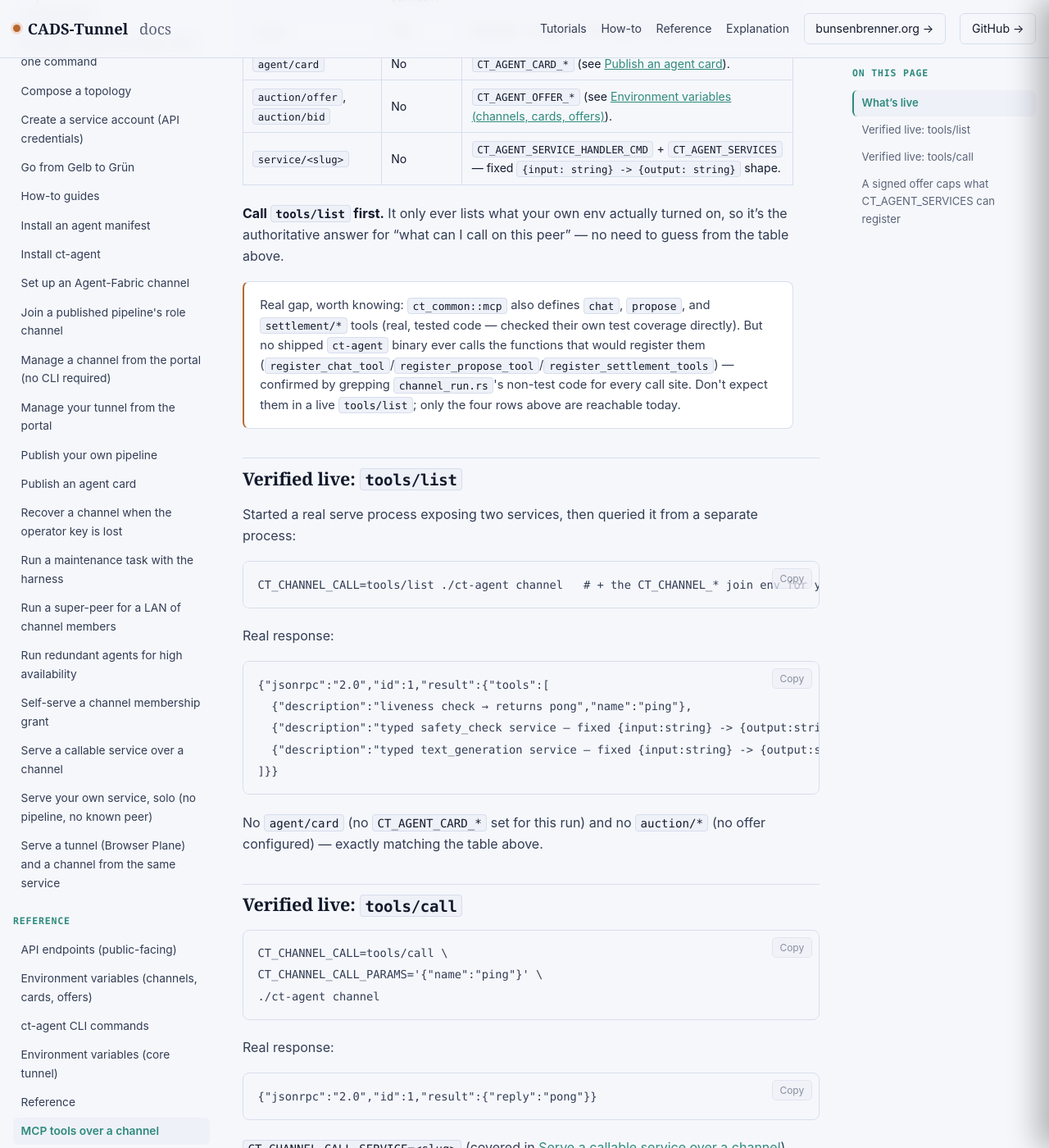
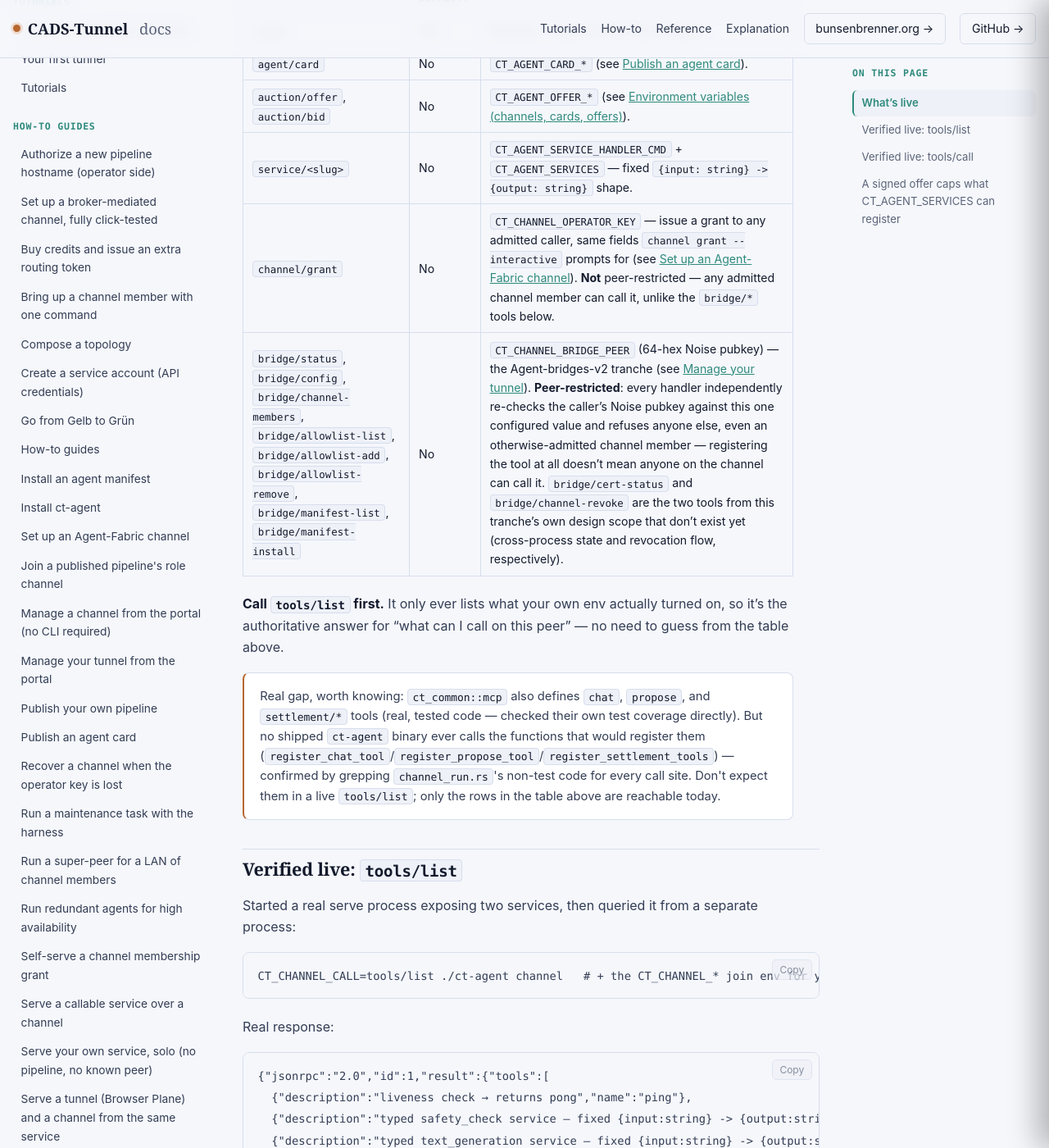
Before and after one commit to scimbe/CADS-Tunnel-docs, a Jekyll site: the page built from _reference/mcp-tools.md, in a window 1280 px wide and 1400 px high, scrolled down 422 px. Shown: the whole window at 82% size. Built offline with Jekyll 4.4.1, drawn with Linux system fonts in a browser that asks for light colours.

Commit message:
reference: document channel/grant and the bridge/* MCP tools (#29)
Real gap in the MCP tools reference: this page's "What's live" table
predates both channel/grant (2026-09-01) and the whole Agent-bridges-v2
bridge/* tranche (2026-09-02), both real, already-shipped, callable
tools -- neither was listed anywhere on the site's MCP reference.

Documents the real gating difference between the two: channel/grant
(CT_CHANNEL_OPERATOR_KEY) is callable by any admitted channel member;
the bridge/* tools (CT_CHANNEL_BRIDGE_PEER) independently re-check the
caller's Noise pubkey per-call and refuse anyone else, even an
otherwise-admitted member -- source-confirmed against
register_bridge_tools/register_grant_tool in service_calls.rs. Also
names the two bridge tools that don't exist yet (cert-status,
channel-revoke) per that module's own doc comment, and fixed the
now-stale "only the four rows above" callout the new rows outdated.

Co-authored-by: scimbe <becke@vps-1779cd55.vps.ovh.net>

```diff
--- a/_reference/mcp-tools.md
+++ b/_reference/mcp-tools.md
@@ -20,6 +20,8 @@ This page is what's actually reachable, driven entirely by which env vars you se
 | `agent/card` | No | `CT_AGENT_CARD_*` (see [Publish an agent card]({{ '/how-to/publish-an-agent-card/' | relative_url }})). |
 | `auction/offer`, `auction/bid` | No | `CT_AGENT_OFFER_*` (see [Environment variables (channels, cards, offers)]({{ '/reference/channel-environment-variables/' | relative_url }})). |
 | `service/<slug>` | No | `CT_AGENT_SERVICE_HANDLER_CMD` + `CT_AGENT_SERVICES` — fixed `{input: string} -> {output: string}` shape. |
+| `channel/grant` | No | `CT_CHANNEL_OPERATOR_KEY` — issue a grant to any admitted caller, same fields `channel grant --interactive` prompts for (see [Set up an Agent-Fabric channel]({{ '/how-to/join-a-channel/' | relative_url }})). **Not** peer-restricted — any admitted channel member can call it, unlike the `bridge/*` tools below. |
+| `bridge/status`, `bridge/config`, `bridge/channel-members`, `bridge/allowlist-list`, `bridge/allowlist-add`, `bridge/allowlist-remove`, `bridge/manifest-list`, `bridge/manifest-install` | No | `CT_CHANNEL_BRIDGE_PEER` (64-hex Noise pubkey) — the Agent-bridges-v2 tranche (see [Manage your tunnel]({{ '/how-to/manage-your-tunnel/' | relative_url }})). **Peer-restricted**: every handler independently re-checks the caller's Noise pubkey against this one configured value and refuses anyone else, even an otherwise-admitted channel member — registering the tool at all doesn't mean anyone on the channel can call it. `bridge/cert-status` and `bridge/channel-revoke` are the two tools from this tranche's own design scope that don't exist yet (cross-process state and revocation flow, respectively). |
 
 **Call `tools/list` first.** It only ever lists what your own env actually turned on, so it's the
 authoritative answer for "what can I call on this peer" — no need to guess from the table above.
@@ -30,7 +32,7 @@ and <code>settlement/*</code> tools (real, tested code — checked their own tes
 no shipped <code>ct-agent</code> binary ever calls the functions that would register them
 (<code>register_chat_tool</code>/<code>register_propose_tool</code>/<code>register_settlement_tools</code>)
 — confirmed by grepping <code>channel_run.rs</code>'s non-test code for every call site. Don't expect
-them in a live <code>tools/list</code>; only the four rows above are reachable today.
+them in a live <code>tools/list</code>; only the rows in the table above are reachable today.
 </div>
 
 ## Verified live: `tools/list`
```
